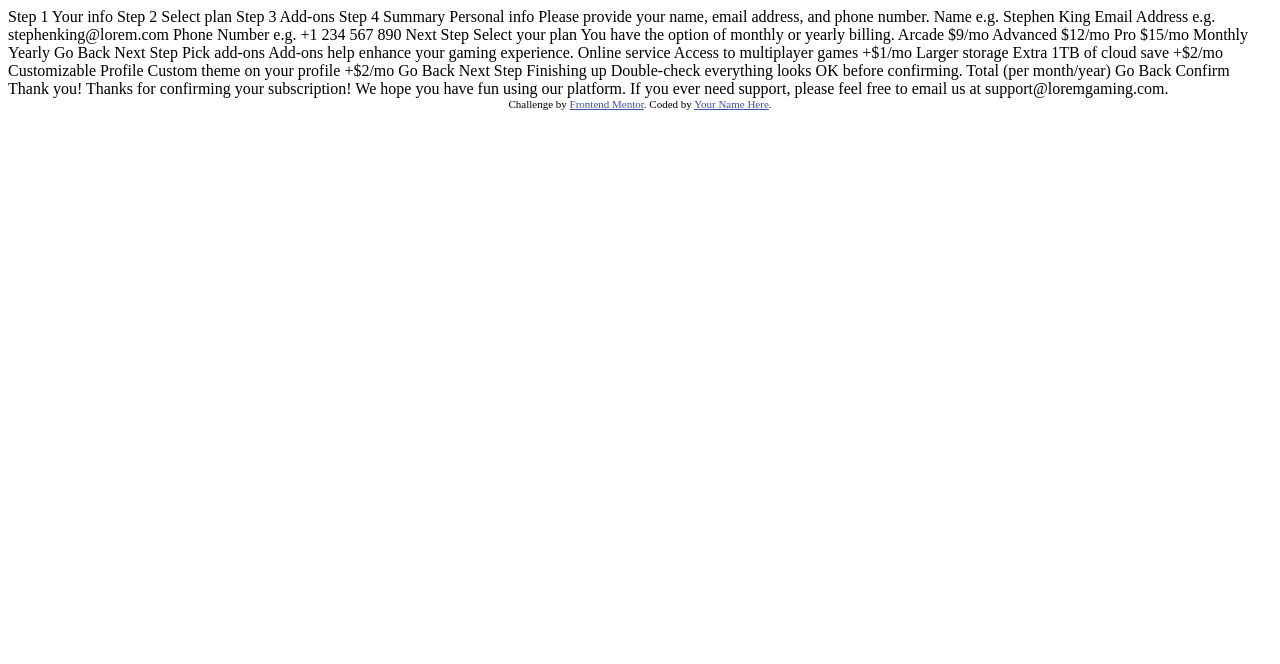
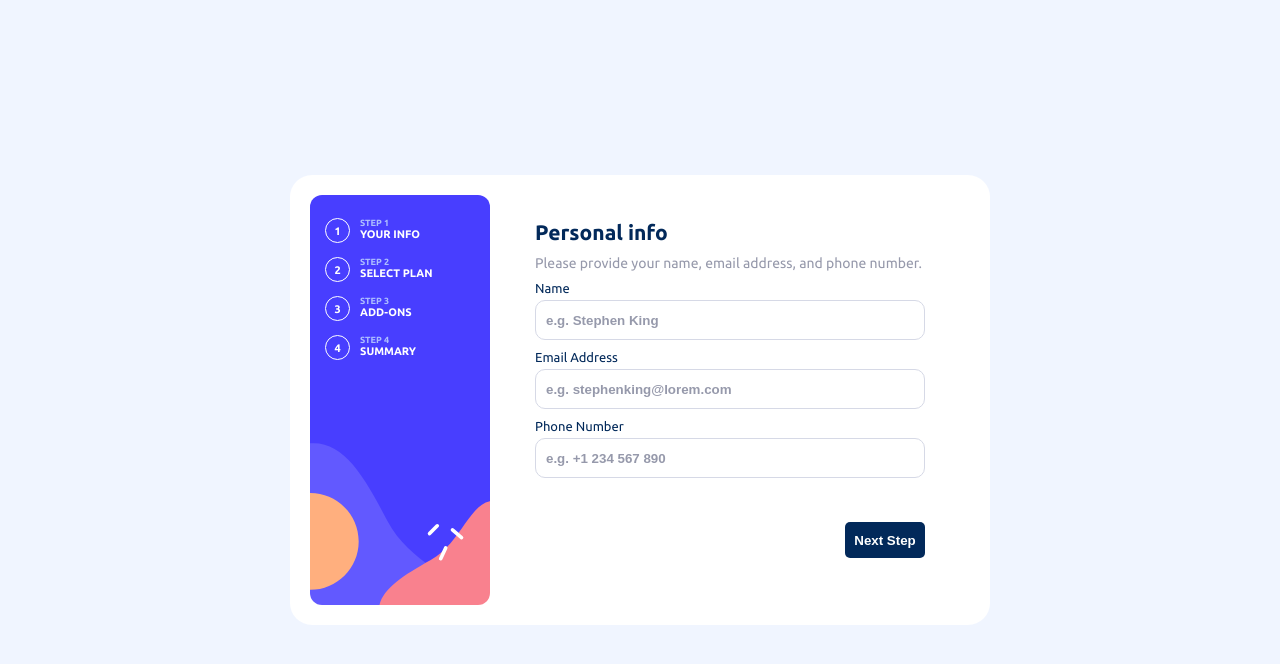
Before and after one commit to luisurpay7/frontend-mentor-challenges-basic, a plain HTML site: page 06-multi-step-form/index.html in a window 1280 px wide. Drawn offline with Linux system fonts and the light colour scheme.

Commit message:
feat(multi-step-form): add Ubuntu font styles and update HTML structure

```diff
--- /dev/null
+++ b/06-multi-step-form/assets/fonts/Ubuntu.css
@@ -0,0 +1,18 @@
+@font-face {
+  font-family: "Ubuntu";
+  src: url("./Ubuntu-Regular.ttf") format("truetype");
+  font-weight: 400;
+  font-style: normal;
+}
+@font-face {
+  font-family: "Ubuntu";
+  src: url("./Ubuntu-Medium.ttf") format("truetype");
+  font-weight: 600;
+  font-style: normal;
+}
+@font-face {
+  font-family: "Ubuntu";
+  src: url("./Ubuntu-Bold.ttf") format("truetype");
+  font-weight: 700;
+  font-style: normal;
+}
--- a/06-multi-step-form/index.html
+++ b/06-multi-step-form/index.html
@@ -1,58 +1,102 @@
 <!DOCTYPE html>
 <html lang="en">
   <head>
-  <meta charset="UTF-8">
-  <meta name="viewport" content="width=device-width, initial-scale=1.0"> <!-- displays site properly based on user's device -->
+    <meta charset="UTF-8" />
+    <!-- <meta name="viewport" content="width=device-width, initial-scale=1.0" /> -->
+    <!-- displays site properly based on user's device -->
 
-  <link rel="icon" type="image/png" sizes="32x32" href="./assets/images/favicon-32x32.png">
+    <link
+      rel="icon"
+      type="image/png"
+      sizes="32x32"
+      href="./assets/images/favicon-32x32.png"
+    />
+
+    <link rel="stylesheet" href="./assets/fonts/Ubuntu.css" />
+    <link rel="stylesheet" href="./styles.css" />
 
     <title>Frontend Mentor | Multi-step form</title>
 
-  <!-- Feel free to remove these styles or customise in your own stylesheet 👍 -->
-  <style>
-    .attribution { font-size: 11px; text-align: center; }
-    .attribution a { color: hsl(228, 45%, 44%); }
-  </style>
+    <style></style>
   </head>
   <body>
+    <div class="body-container">
+      <div class="container">
+        <div class="sidebar">
+          <!-- Sidebar start -->
+          <div class="steps-section">
+            <div class="step">
+              <div class="step-number">
+                <span>1</span>
+              </div>
+              <div class="step-text">
+                <span>STEP 1</span>
+                <span>YOUR INFO</span>
+              </div>
+            </div>
+            <div class="step">
+              <div class="step-number">
+                <span>2</span>
+              </div>
+              <div class="step-text">
+                <span>STEP 2</span>
+                <span>SELECT PLAN</span>
+              </div>
+            </div>
+            <div class="step">
+              <div class="step-number">
+                <span>3</span>
+              </div>
+              <div class="step-text">
+                <span>STEP 3</span>
+                <span>ADD-ONS</span>
+              </div>
+            </div>
+            <div class="step">
+              <div class="step-number">
+                <span>4</span>
+              </div>
+              <div class="step-text">
+                <span>STEP 4</span>
+                <span>SUMMARY</span>
+              </div>
+            </div>
+          </div>
+          <!-- Sidebar end -->
+        </div>
+        <div class="pagina">
+          <div class="contenido">
+            <!-- Step 1 start -->
+            <h2>Personal info</h2>
+            <p>Please provide your name, email address, and phone number.</p>
+            <div class="input-control">
+              <label for="name">Name</label>
+              <input type="text" id="name" placeholder="e.g. Stephen King" />
+            </div>
+            <div class="input-control">
+              <label for="email">Email Address</label>
+              <input
+                type="text"
+                id="email"
+                placeholder="e.g. stephenking@lorem.com"
+              />
+            </div>
+            <div class="input-control">
+              <label for="phone">Phone Number</label>
+              <input type="text" id="phone" placeholder="e.g. +1 234 567 890" />
+            </div>
 
-  <!-- Sidebar start -->
-
-  Step 1
-  Your info
-
-  Step 2
-  Select plan
-
-  Step 3
-  Add-ons
-
-  Step 4
-  Summary
-
-  <!-- Sidebar end -->
-
-  <!-- Step 1 start -->
-
-  Personal info
-  Please provide your name, email address, and phone number.
-
-  Name
-  e.g. Stephen King
-
-  Email Address
-  e.g. stephenking@lorem.com
-
-  Phone Number
-  e.g. +1 234 567 890
-
-  Next Step
-
+            <div class="button-section">
+              <button>Next Step</button>
+            </div>
             <!-- Step 1 end -->
+          </div>
+        </div>
+      </div>
 
       <!-- Step 2 start -->
 
-  Select your plan
+      <!-- Select your plan
   You have the option of monthly or yearly billing.
 
   Arcade
@@ -68,13 +112,13 @@
   Yearly
 
   Go Back
-  Next Step
+  Next Step -->
 
       <!-- Step 2 end -->
 
       <!-- Step 3 start -->
 
-  Pick add-ons
+      <!-- Pick add-ons
   Add-ons help enhance your gaming experience.
 
   Online service
@@ -90,37 +134,33 @@
   +$2/mo
 
   Go Back
-  Next Step
+  Next Step -->
 
       <!-- Step 3 end -->
 
       <!-- Step 4 start -->
 
-  Finishing up
-  Double-check everything looks OK before confirming.
+      <!-- Finishing up
+  Double-check everything looks OK before confirming. -->
 
       <!-- Dynamically add subscription and add-on selections here -->
 
-  Total (per month/year)
+      <!-- Total (per month/year)
 
   Go Back
-  Confirm
+  Confirm -->
 
       <!-- Step 4 end -->
 
       <!-- Step 5 start -->
 
-  Thank you!
+      <!-- Thank you!
 
   Thanks for confirming your subscription! We hope you have fun
   using our platform. If you ever need support, please feel free
-  to email us at support@loremgaming.com.
+  to email us at support@loremgaming.com. -->
 
       <!-- Step 5 end -->
-
-  <div class="attribution">
-    Challenge by <a href="https://www.frontendmentor.io?ref=challenge" target="_blank">Frontend Mentor</a>.
-    Coded by <a href="#">Your Name Here</a>.
     </div>
   </body>
 </html>
--- /dev/null
+++ b/06-multi-step-form/styles.css
@@ -0,0 +1,156 @@
+:root {
+  /* Primary colors */
+  --blue-950: hsl(213, 96%, 18%);
+  --purple-600: hsl(243, 100%, 62%);
+  --blue-300: hsl(228, 100%, 84%);
+  --blue-200: hsl(206, 94%, 87%);
+  --red-500: hsl(354, 84%, 57%);
+
+  /* Neutral colors */
+  --grey-500: hsl(231, 11%, 63%);
+  --purple-200: hsl(229, 24%, 87%);
+  --blue-100: hsl(218, 100%, 97%);
+  --blue-50: hsl(231, 100%, 99%);
+  --white: hsl(0, 100%, 100%);
+}
+
+* {
+  margin: 0px;
+  padding: 0px;
+  box-sizing: border-box;
+}
+
+body {
+  font-family: "Ubuntu", sans-serif;
+}
+
+.body-container {
+  display: flex;
+  justify-content: center;
+  align-items: center;
+  /* height: 100vh; */
+  min-height: 100vh;
+  background-color: var(--blue-100);
+}
+
+.container {
+  display: flex;
+  flex-direction: row;
+  width: 700px;
+  height: 450px;
+  background-color: var(--white);
+  border-radius: 22px;
+  padding: 20px;
+}
+
+.sidebar {
+  background-image: url("./assets/images/bg-sidebar-desktop.svg");
+  background-size: cover;
+  height: 100%;
+  width: 180px;
+  border-radius: 12px;
+  padding: 15px;
+  color: var(--white);
+}
+
+.contenido {
+  padding: 15px;
+  width: 100%;
+}
+
+.steps-section {
+  display: flex;
+  flex-direction: column;
+  margin-top: 8px;
+  gap: 14px;
+  font-size: 11px;
+  font-weight: 700;
+}
+.step {
+  display: flex;
+  gap: 10px;
+}
+.step-number {
+  width: 25px;
+  height: 25px;
+  display: flex;
+  justify-content: center;
+  align-items: center;
+  border: 1px solid var(--white);
+  font-weight: 700;
+  border-radius: 50%;
+  /* evita que se deforme en flexbox */
+  flex-shrink: 0;
+
+  /* font-size: 14px;  */
+  /* line-height: 1; */
+}
+.step-number span {
+  display: block;
+}
+.step-number:hover {
+  background-color: var(--blue-200);
+  color: var(--blue-950);
+}
+
+.step-text {
+  display: flex;
+  flex-direction: column;
+}
+.step-text span:first-child {
+  font-size: 9px;
+  color: var(--blue-300);
+}
+
+.contenido {
+  color: var(--grey-500);
+  font-size: 14px;
+}
+.contenido h2,
+label {
+  color: var(--blue-950);
+}
+.contenido p {
+  margin: 10px 0px;
+}
+.input-control {
+  display: flex;
+  flex-direction: column;
+  gap: 5px;
+  margin-top: 10px;
+}
+.input-control label {
+  font-size: 13px;
+}
+.input-control input {
+  border: 1px solid var(--purple-200);
+  width: 100%;
+  height: 40px;
+  padding: 10px;
+  border-radius: 10px;
+}
+input::placeholder {
+  color: var(--grey-500);
+  font-weight: 600;
+}
+.contenido button {
+  background-color: var(--blue-950);
+  color: var(--white);
+  width: 80px;
+  height: 36px;
+  border: none;
+  border-radius: 5px;
+  font-weight: 700;
+}
+.button-section {
+  display: flex;
+  justify-content: end;
+  align-items: flex-end;
+  /* height: 100%; */
+  height: 80px;
+}
+.pagina {
+  padding: 10px 30px;
+  /* width: 100%;*/
+  flex: 1;
+}
```
Lines whose indentation alone changed are shown as unchanged.
